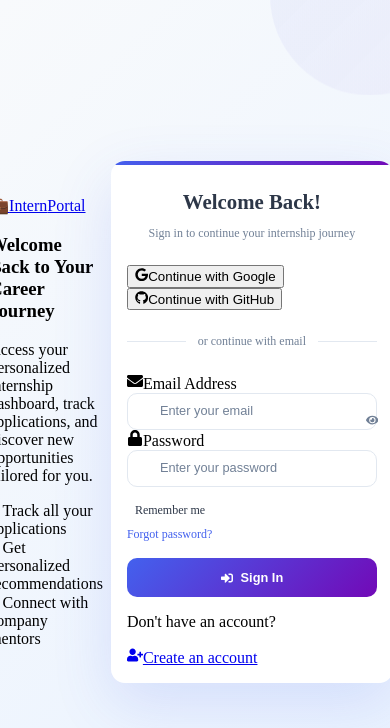
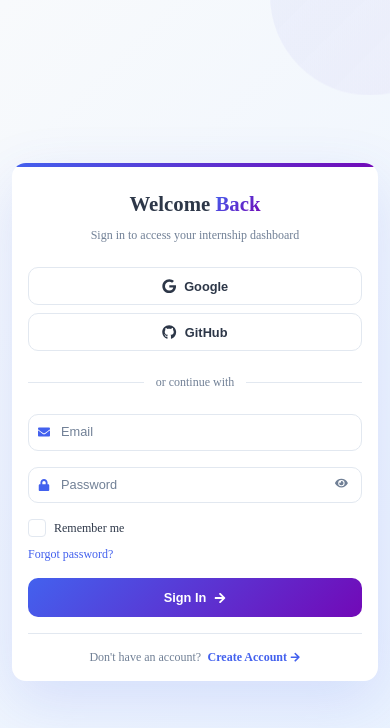
Before and after one commit to Nourhenebenothmen22/internship-management-system, a React (Vite) app in the folder frontend/: page /login in a window 390 px wide. Shown: the top 728 px of the page. Built offline with nearby package versions, Linux system fonts and the light colour scheme.

Commit message:
feat(login): redesign login page with compact responsive layout

```diff
--- a/frontend/src/pages/Login/Login.jsx
+++ b/frontend/src/pages/Login/Login.jsx
@@ -1,6 +1,6 @@
 import React, { useState } from 'react';
 import { Link, useNavigate } from 'react-router-dom';
-import { FaEnvelope, FaLock, FaSignInAlt, FaUserPlus, FaGoogle, FaGithub, FaEye, FaEyeSlash } from 'react-icons/fa';
+import { FaEnvelope, FaLock, FaSignInAlt, FaUserPlus, FaGoogle, FaGithub, FaEye, FaEyeSlash, FaArrowRight, FaRocket, FaCheckCircle } from 'react-icons/fa';
 import './Login.css';
 
 const Login = () => {
@@ -25,18 +25,15 @@ const Login = () => {
     e.preventDefault();
     setIsLoading(true);
 
-    // Simuler une requête API
     setTimeout(() => {
       console.log('Login attempt:', formData);
-      // Ici, vous ajouterez votre logique de connexion réelle
       setIsLoading(false);
-      navigate('/dashboard'); // Redirection après connexion réussie
+      navigate('/dashboard');
     }, 1500);
   };
 
   const handleSocialLogin = (provider) => {
     console.log(`Login with ${provider}`);
-    // Logique pour l'authentification sociale
   };
 
   return (
@@ -46,110 +43,68 @@ const Login = () => {
       <div className="login__bg-shape login__bg-shape--2"></div>
 
       <div className="login__container">
-        {/* Left Panel - Illustration & Info */}
-        <div className="login__left">
-          <div className="login__brand">
-            <Link to="/" className="login__logo">
-              <span className="login__logo-icon">💼</span>
-              <span className="login__logo-text">Intern<span>Portal</span></span>
-            </Link>
-          </div>
-
-          <div className="login__illustration">
-            <div className="login__illustration-content">
-              <h3 className="login__illustration-title">
-                Welcome Back to Your Career Journey
-              </h3>
-              <p className="login__illustration-text">
-                Access your personalized internship dashboard, track applications,
-                and discover new opportunities tailored for you.
-              </p>
-              <div className="login__features">
-                <div className="login__feature">
-                  <span className="login__feature-icon">✓</span>
-                  <span>Track all your applications</span>
-                </div>
-                <div className="login__feature">
-                  <span className="login__feature-icon">✓</span>
-                  <span>Get personalized recommendations</span>
-                </div>
-                <div className="login__feature">
-                  <span className="login__feature-icon">✓</span>
-                  <span>Connect with company mentors</span>
-                </div>
-              </div>
-            </div>
-          </div>
-        </div>
-
         {/* Right Panel - Login Form */}
         <div className="login__right">
+          <div className="login__card-wrapper">
             <div className="login__card">
               <div className="login__header">
-              <h1 className="login__title">Welcome Back!</h1>
+                <h1 className="login__title">
+                  Welcome <span className="login__title-highlight">Back</span>
+                </h1>
                 <p className="login__subtitle">
-                Sign in to continue your internship journey
+                  Sign in to access your internship dashboard
                 </p>
               </div>
 
-            {/* Social Login Buttons */}
-            <div className="login__social">
+              {/* Quick Login Buttons */}
+              <div className="login__quick">
                 <button
-                className="login__social-btn login__social-btn--google"
+                  className="login__quick-btn login__quick-btn--google"
                   onClick={() => handleSocialLogin('google')}
                   type="button"
                 >
-                <FaGoogle className="login__social-icon" />
-                <span>Continue with Google</span>
+                  <FaGoogle className="login__quick-icon" />
+                  <span>Google</span>
                 </button>
 
                 <button
-                className="login__social-btn login__social-btn--github"
+                  className="login__quick-btn login__quick-btn--github"
                   onClick={() => handleSocialLogin('github')}
                   type="button"
                 >
-                <FaGithub className="login__social-icon" />
-                <span>Continue with GitHub</span>
+                  <FaGithub className="login__quick-icon" />
+                  <span>GitHub</span>
                 </button>
               </div>
 
               {/* Divider */}
               <div className="login__divider">
-              <span className="login__divider-text">or continue with email</span>
+                <span>or continue with</span>
               </div>
 
               {/* Login Form */}
               <form className="login__form" onSubmit={handleSubmit}>
-              <div className="login__form-group">
-                <label className="login__label">
-                  <FaEnvelope className="login__label-icon" />
-                  <span>Email Address</span>
-                </label>
-                <div className="login__input-wrapper">
+                <div className="login__input-group">
+                  <FaEnvelope className="login__input-icon" />
                   <input
                     type="email"
                     name="email"
                     value={formData.email}
                     onChange={handleChange}
-                    placeholder="Enter your email"
+                    placeholder="Email"
                     className="login__input"
                     required
                   />
                 </div>
-              </div>
 
-              <div className="login__form-group">
-                <label className="login__label">
-                  <FaLock className="login__label-icon" />
-                  <span>Password</span>
-                </label>
-                <div className="login__input-wrapper">
+                <div className="login__input-group">
+                  <FaLock className="login__input-icon" />
                   <input
                     type={showPassword ? "text" : "password"}
                     name="password"
                     value={formData.password}
                     onChange={handleChange}
-                    placeholder="Enter your password"
+                    placeholder="Password"
                     className="login__input"
                     required
                   />
@@ -161,9 +116,8 @@ const Login = () => {
                     {showPassword ? <FaEyeSlash /> : <FaEye />}
                   </button>
                 </div>
-              </div>
 
-              {/* Remember Me & Forgot Password */}
+                {/* Options */}
                 <div className="login__options">
                   <label className="login__checkbox">
                     <input
@@ -171,7 +125,7 @@ const Login = () => {
                       checked={rememberMe}
                       onChange={() => setRememberMe(!rememberMe)}
                     />
-                  <span className="login__checkbox-custom"></span>
+                    <span className="login__checkmark"></span>
                     <span className="login__checkbox-text">Remember me</span>
                   </label>
 
@@ -190,23 +144,21 @@ const Login = () => {
                     <span className="login__spinner"></span>
                   ) : (
                     <>
-                    <FaSignInAlt className="login__submit-icon" />
                       <span>Sign In</span>
+                      <FaArrowRight className="login__submit-icon" />
                     </>
                   )}
                 </button>
-
               </form>
 
               {/* Sign Up Link */}
-            <div className="login__footer">
-              <p className="login__footer-text">
-                Don't have an account?
-              </p>
-              <Link to="/register" className="login__register-link">
-                <FaUserPlus className="login__register-icon" />
-                <span>Create an account</span>
+              <div className="login__signup">
+                <span className="login__signup-text">Don't have an account?</span>
+                <Link to="/register" className="login__signup-link">
+                  Create Account
+                  <FaArrowRight className="login__signup-icon" />
                 </Link>
+              </div>
             </div>
           </div>
         </div>
```
Lines whose indentation alone changed are shown as unchanged.
